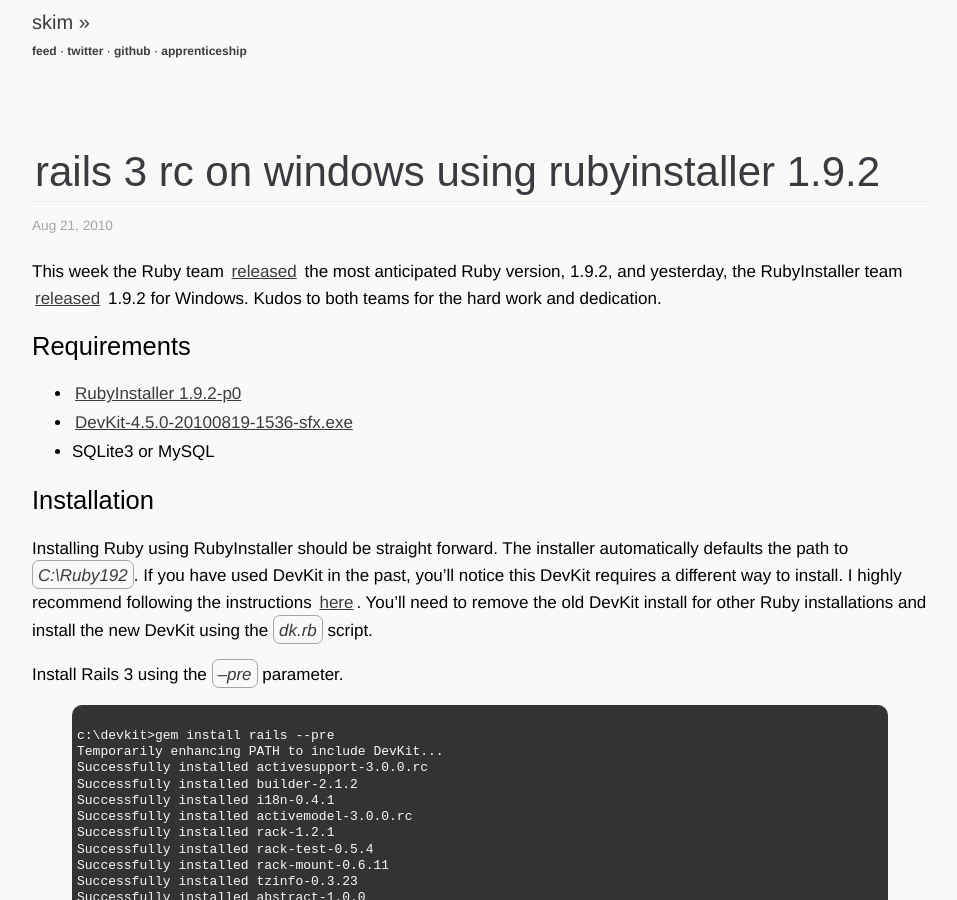
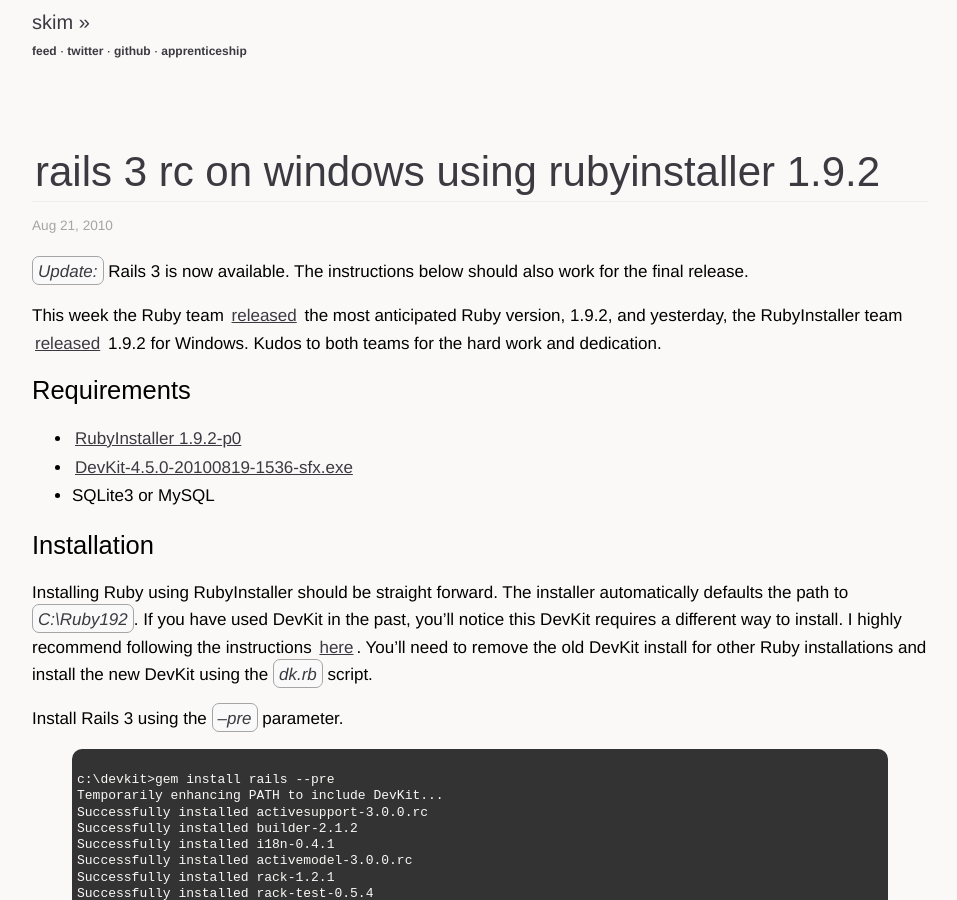
Before and after one commit to sl4m/sl4m.github.com, a Jekyll site: the page built from _posts/2010-08-21-rails-3-rc-on-windows-using-rubyinstaller-192.markdown, in a window 1280 px wide and 900 px high. Shown: the whole window, without its empty margins (160-1117 px from the left). Built offline with Jekyll 4.4.1, drawn with Linux system fonts in a browser that asks for light colours; comment, search, counter and statistics services are not loaded.

Commit message:
updated post about rails3 final

```diff
--- a/_posts/2010-08-21-rails-3-rc-on-windows-using-rubyinstaller-192.markdown
+++ b/_posts/2010-08-21-rails-3-rc-on-windows-using-rubyinstaller-192.markdown
@@ -6,6 +6,8 @@
   -- ruby
   -- rails
 ---
+
+*Update:* Rails 3 is now available.  The instructions below should also work for the final release.
 
 This week the Ruby team [released](http://blade.nagaokaut.ac.jp/cgi-bin/scat.rb/ruby/ruby-talk/367983) the most anticipated Ruby version, 1.9.2, and yesterday, the RubyInstaller team [released](http://groups.google.com/group/rubyinstaller/browse_thread/thread/67902a04f12cc726#) 1.9.2 for Windows.  Kudos to both teams for the hard work and dedication.
 
```
